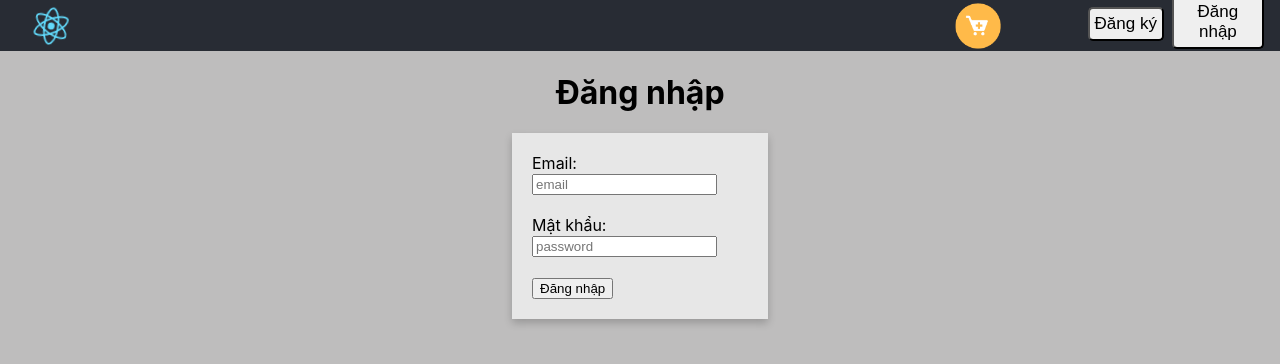
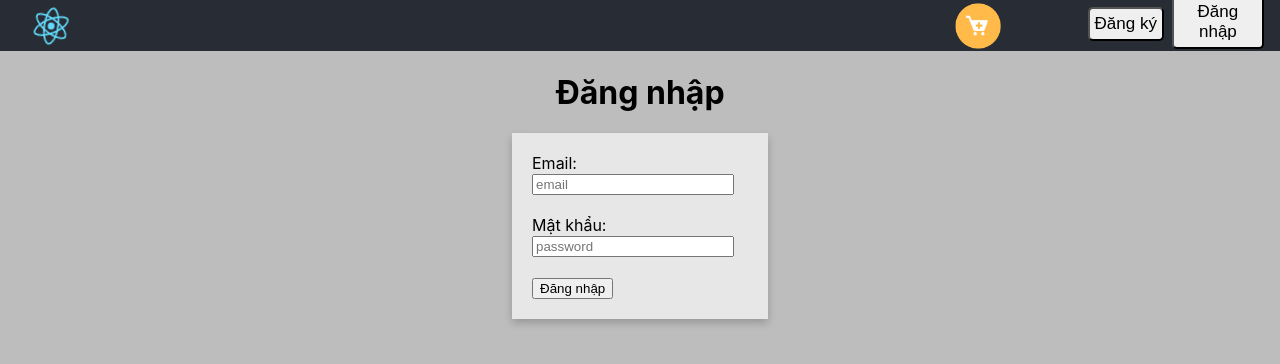
Before and after one commit to thanhdong123456/thanhdong123456.github.io, a React (Create React App) app: page /login in a window 1280 px wide. Shown: the top 364 px of the page. Built offline with nearby package versions, Linux system fonts and the light colour scheme.

Commit message:
init source

```diff
--- a/src/App.css
+++ b/src/App.css
@@ -91,6 +91,14 @@
   box-shadow: 0 4px 8px 0 rgba(0, 0, 0, 0.2), 0 6px 20px 0 rgba(0, 0, 0, 0);
 }
 
+#email {
+  width: 90%;
+}
+
+#password {
+  width: 90%;
+}
+
 @keyframes App-logo-spin {
   from {
     transform: rotate(0deg);
--- a/src/App.js
+++ b/src/App.js
@@ -33,21 +33,15 @@ function App() {
     }
   }
 
-  // const [nav, setNav] = useState(false)
   const [issucces, setIssucces] = useState('')
   const removeCart = () => {
     if(issucces === ''){
       alert('đặt hàng thất bại. Bạn phải đăng nhập trước khi đặt hàng')
-      // setNav(true)
     }else {
       setCartItems([]);
       alert('đặt hàng thành công')
-      // setNav(false)
     }
   }
-  // if(nav) {
-  //   return <Navigate to="/login"></Navigate>
-  // }
 
   const handleLogout = () => {
     localStorage.removeItem("token")
--- a/src/components/login.js
+++ b/src/components/login.js
@@ -47,6 +47,7 @@ function Login({setIssucces}) {
                 <input
                     type="text"
                     placeholder="email"
+                    id="email"
                     onChange={e => setEmail(e.target.value)}
                 >
                 </input>
@@ -56,6 +57,7 @@ function Login({setIssucces}) {
                 <input
                     type="password"
                     placeholder="password"
+                    id="password"
                     onChange={e => setPassword(e.target.value)}
                 >
                 </input>
--- a/src/components/register.js
+++ b/src/components/register.js
@@ -7,11 +7,11 @@ function Register() {
             <form className="form">
                 <label>Email: </label>
                 <br></br>
-                <input type="text" placeholder="email"></input>
+                <input type="text" placeholder="email" id="email"></input>
                 <br></br> <br></br>
                 <label>Mật khẩu: </label>
                 <br></br>
-                <input type="password" placeholder="password"></input>
+                <input type="password" placeholder="password" id="password"></input>
                 <br></br> <br></br>
                 <button>Đăng ký</button>
             </form>
```
